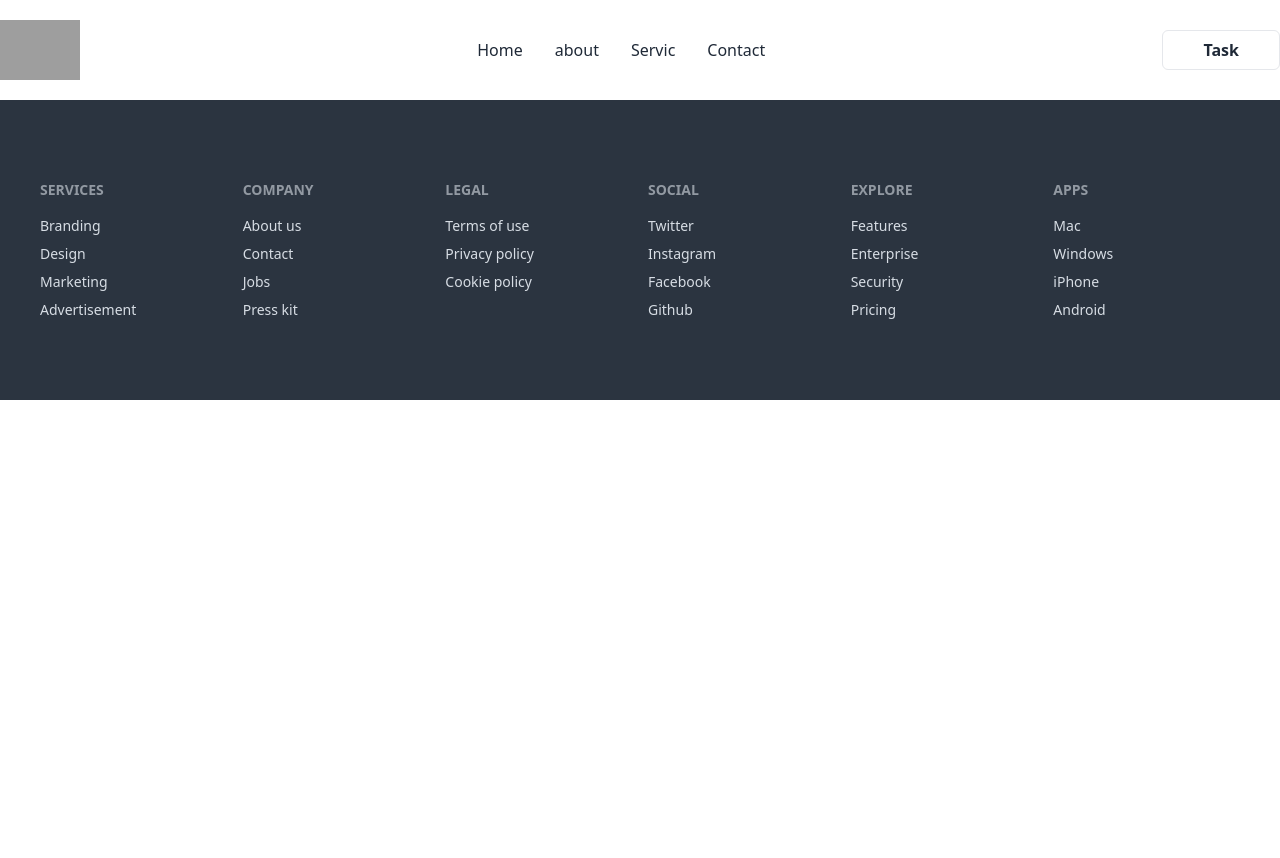
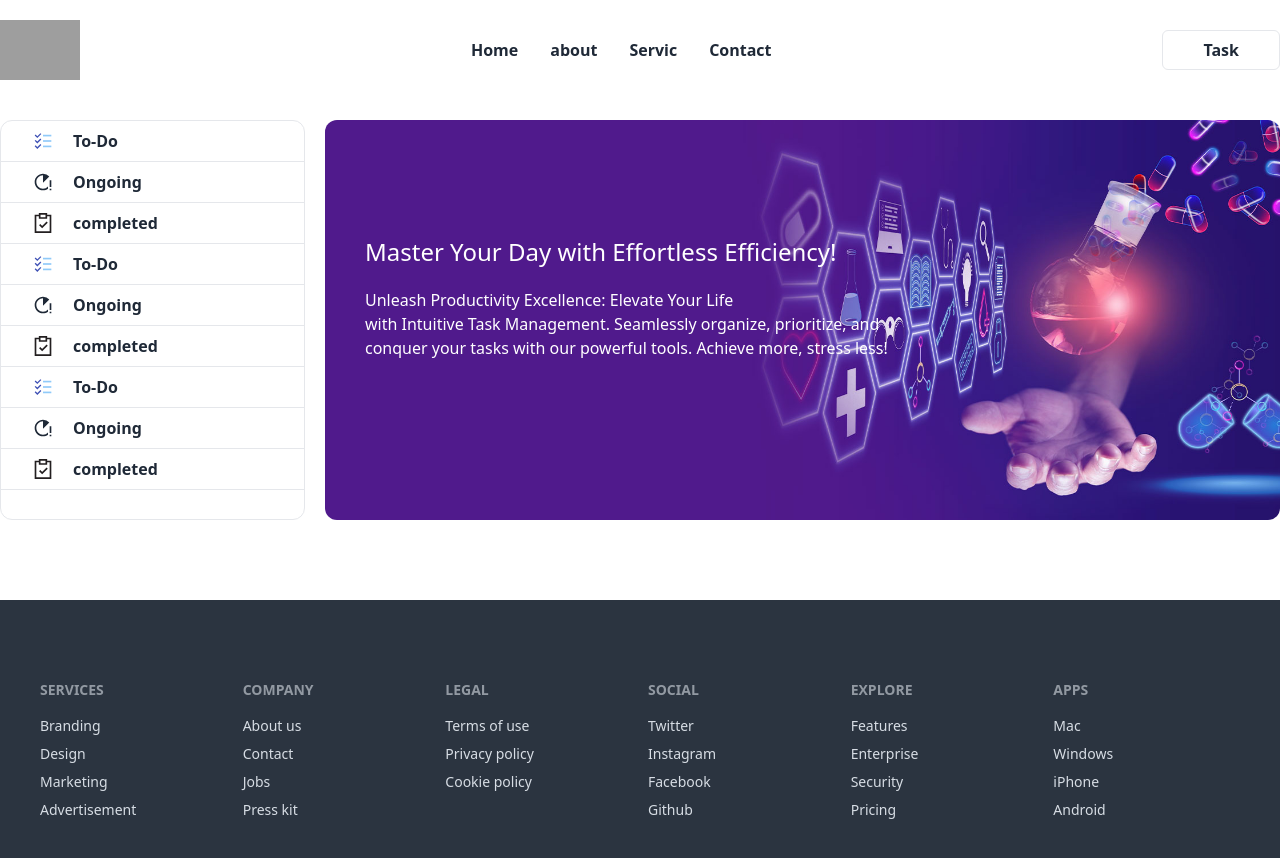
Before and after one commit to RSsunny/task-management, a React app: page / in a window 1280 px wide. Shown: the top 858 px of the page. Before the commit the page ends 800 px from the top, so only its background shows below. Built offline with nearby package versions, Linux system fonts and the light colour scheme; no server answers; grey boxes are pictures that could not be loaded; the HTML template or start-up script is replaced by a standard one.

Commit message:
banner section added

```diff
--- a/package.json
+++ b/package.json
@@ -16,6 +16,7 @@
     "prop-types": "^15.8.1",
     "react": "^18.2.0",
     "react-dom": "^18.2.0",
+    "react-icons": "^4.12.0",
     "react-router-dom": "^6.21.0",
     "sort-by": "^1.2.0"
   },
--- a/src/app/Home/Home.jsx
+++ b/src/app/Home/Home.jsx
@@ -1,13 +1,12 @@
+import Banner from "../../components/ui/Banner";
 import Footer from "../../components/ui/Footer";
 import Hader from "../../components/ui/Hader";
-import useAuth from "../../hooks/useAuth";
 
 const Home = () => {
-  const { loding } = useAuth();
-  console.log(loding);
   return (
     <div>
       <Hader />
+      <Banner />
       <Footer />
     </div>
   );
--- a/src/components/ui/Banner.jsx
+++ b/src/components/ui/Banner.jsx
@@ -1,7 +1,26 @@
-import React from "react";
-
+import imageBG from "../../assets/image/banner.jpg";
+import BannerList from "./BannerList";
 const Banner = () => {
-  return <div></div>;
+  return (
+    <div className="grid grid-cols-12 gap-5 max-w-7xl mx-auto px-5 xl:px-0 mb-20 mt-5">
+      <div className="col-span-3 rounded-xl border overflow-hidden h-[400px]">
+        <BannerList />
+      </div>
+      <div
+        className="bg-center bg-cover h-[400px] col-span-9 rounded-xl pl-10 pt-24 text-white"
+        style={{ backgroundImage: `url("${imageBG}")` }}
+      >
+        <h1 className="text-2xl my-5">
+          Master Your Day with Effortless Efficiency!
+        </h1>
+        <p>
+          Unleash Productivity Excellence: Elevate Your Life <br /> with
+          Intuitive Task Management. Seamlessly organize, prioritize, and <br />
+          conquer your tasks with our powerful tools. Achieve more, stress less!
+        </p>
+      </div>
+    </div>
+  );
 };
 
 export default Banner;
--- /dev/null
+++ b/src/components/ui/BannerList.jsx
@@ -0,0 +1,76 @@
+import { Link } from "react-router-dom";
+import { FcTodoList } from "react-icons/fc";
+import { GrCompliance } from "react-icons/gr";
+import { MdOutlineRunningWithErrors } from "react-icons/md";
+
+const BannerList = () => {
+  return (
+    <div className="flex flex-col  ">
+      <Link
+        className="border-b pl-8 py-2  font-bold flex  items-center gap-5 hover:bg-gray-300"
+        to={"/todo"}
+      >
+        <FcTodoList className="text-xl" />
+        <span>To-Do</span>
+      </Link>
+      <Link
+        className="border-b pl-8 py-2  font-bold flex  items-center gap-5 hover:bg-gray-300"
+        to={"/todo"}
+      >
+        <MdOutlineRunningWithErrors className="text-xl" />
+        <span>Ongoing</span>
+      </Link>
+      <Link
+        className="border-b pl-8 py-2  font-bold flex  items-center gap-5 hover:bg-gray-300"
+        to={"/todo"}
+      >
+        <GrCompliance className="text-xl" />
+        <span>completed</span>
+      </Link>
+      <Link
+        className="border-b pl-8 py-2  font-bold flex  items-center gap-5 hover:bg-gray-300"
+        to={"/todo"}
+      >
+        <FcTodoList className="text-xl" />
+        <span>To-Do</span>
+      </Link>
+      <Link
+        className="border-b pl-8 py-2  font-bold flex  items-center gap-5 hover:bg-gray-300"
+        to={"/todo"}
+      >
+        <MdOutlineRunningWithErrors className="text-xl" />
+        <span>Ongoing</span>
+      </Link>
+      <Link
+        className="border-b pl-8 py-2  font-bold flex  items-center gap-5 hover:bg-gray-300"
+        to={"/todo"}
+      >
+        <GrCompliance className="text-xl" />
+        <span>completed</span>
+      </Link>
+      <Link
+        className="border-b pl-8 py-2  font-bold flex  items-center gap-5 hover:bg-gray-300"
+        to={"/todo"}
+      >
+        <FcTodoList className="text-xl" />
+        <span>To-Do</span>
+      </Link>
+      <Link
+        className="border-b pl-8 py-2  font-bold flex  items-center gap-5 hover:bg-gray-300"
+        to={"/todo"}
+      >
+        <MdOutlineRunningWithErrors className="text-xl" />
+        <span>Ongoing</span>
+      </Link>
+      <Link
+        className="border-b pl-8 py-2  font-bold flex  items-center gap-5 hover:bg-gray-300"
+        to={"/todo"}
+      >
+        <GrCompliance className="text-xl" />
+        <span>completed</span>
+      </Link>
+    </div>
+  );
+};
+
+export default BannerList;
--- a/src/components/ui/Navlist.jsx
+++ b/src/components/ui/Navlist.jsx
@@ -2,7 +2,7 @@ import { NavLink } from "react-router-dom";
 
 const Navlist = () => {
   return (
-    <div className="flex justify-between items-center gap-8 ">
+    <div className="flex justify-between items-center gap-8 font-bold">
       <NavLink
         to="/"
         className={({ isActive, isPending }) =>
```
Also changed, not shown: src/assets/image/banner.jpg (added), 1 other file (tests, documents, lock files or other folders).
